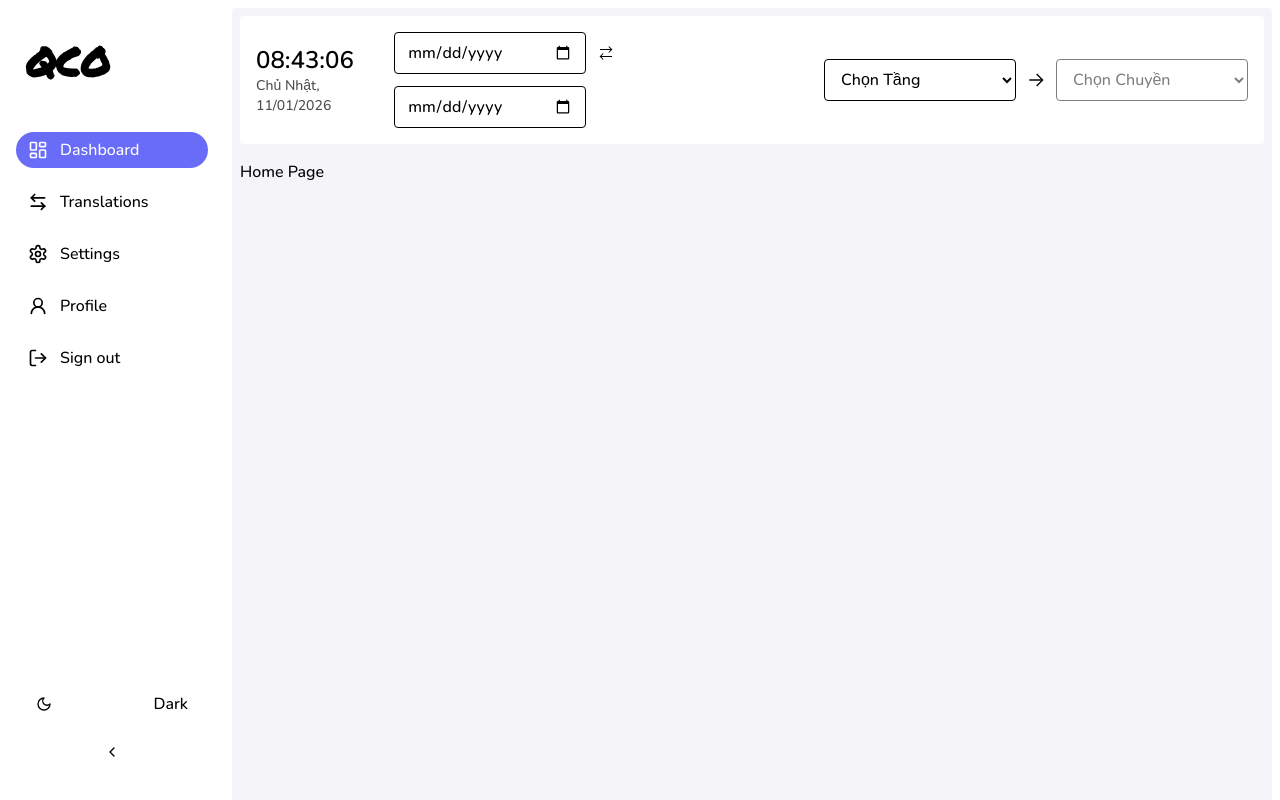
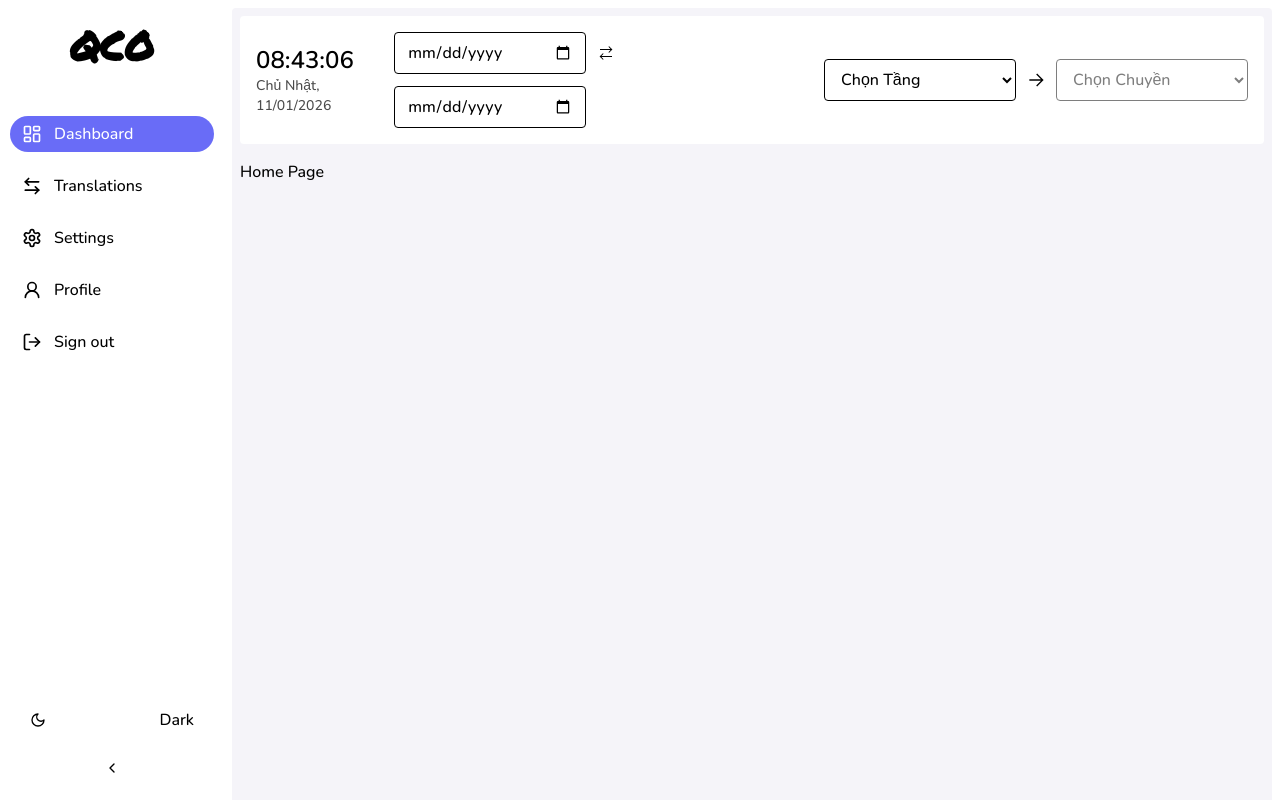
Before and after one commit to NguyenHThai24/dashboard-qco, a React (Vite) app in the folder fe-qco/: page / in a window 1280 px wide. Built offline with nearby package versions, Linux system fonts and the light colour scheme.

Commit message:
commit color background

```diff
--- a/fe-qco/index.html
+++ b/fe-qco/index.html
@@ -1,5 +1,5 @@
-<!doctype html>
-<html lang="en">
+<!DOCTYPE html>
+<html lang="en" class="dark">
   <head>
     <meta charset="UTF-8" />
     <link rel="icon" type="image/svg+xml" href="/vite.svg" />
--- a/fe-qco/src/components/SideBar.jsx
+++ b/fe-qco/src/components/SideBar.jsx
@@ -20,13 +20,13 @@ function SideBar({ collapsed, onToggle }) {
       className={`
         h-full flex flex-col py-4
         bg-(--color-surface) text-(--color-text)
-        dark:bg-(--color-surface-dark) dark:text-(--color-text-dark)
+        dark:bg-(--color-surface-dark) dark:text-(--color-text-dark) px-2.5
       `}
     >
       {/* Logo */}
       <div
-        className={`mb-10 px-2.5 text-[2.5rem] title transition-all duration-300 ${
-          collapsed ? "text-center" : "text-left"
+        className={`mb-10 text-[2.5rem] title text-center transition-all duration-300 ${
+          collapsed ? "text-center" : "text-center"
         }`}
       >
         <span>{collapsed ? "Q" : "QCO"}</span>
@@ -90,7 +90,8 @@ function SideBar({ collapsed, onToggle }) {
   );
 }
 
-const MenuItem = ({ to, icon: Icon, label, collapsed }) => {
+const MenuItem = ({ to, icon, label, collapsed }) => {
+  const Icon = icon;
   return (
     <NavLink
       to={to}
--- a/fe-qco/src/index.css
+++ b/fe-qco/src/index.css
@@ -4,6 +4,7 @@
 @import url("https://fonts.googleapis.com/css2?family=Nunito:ital,wght@0,200..1000;1,200..1000&display=swap");
 
 @import "tailwindcss";
+@custom-variant dark (&:where(.dark, .dark *));
 
 :root {
   --color-primary: #696cf7;
--- a/fe-qco/src/layouts/MainLayout.jsx
+++ b/fe-qco/src/layouts/MainLayout.jsx
@@ -6,10 +6,13 @@ function MainLayout() {
   const [collapsed, setCollapsed] = useState(false);
 
   return (
-    <div className="flex h-screen overflow-hidden">
+    <div
+      className="flex h-screen overflow-hidden bg-(--color-surface)
+        dark:bg-(--color-surface-dark)"
+    >
       {/* Sidebar */}
       <aside
-        className={`h-screen p-4 transition-all duration-300 ${
+        className={`h-screen transition-all duration-300 ${
           collapsed ? "w-20" : "w-56"
         }`}
       >
```
